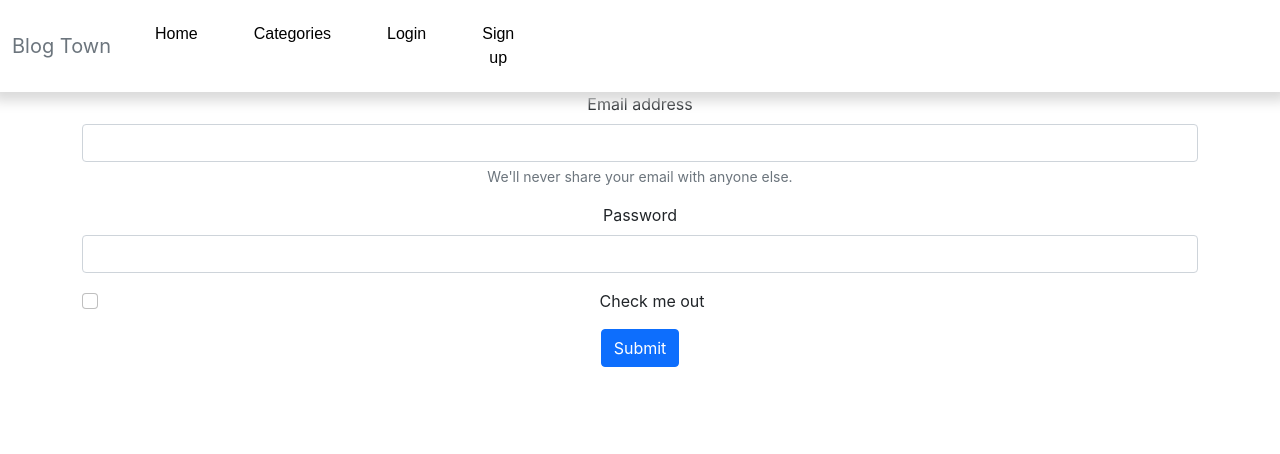
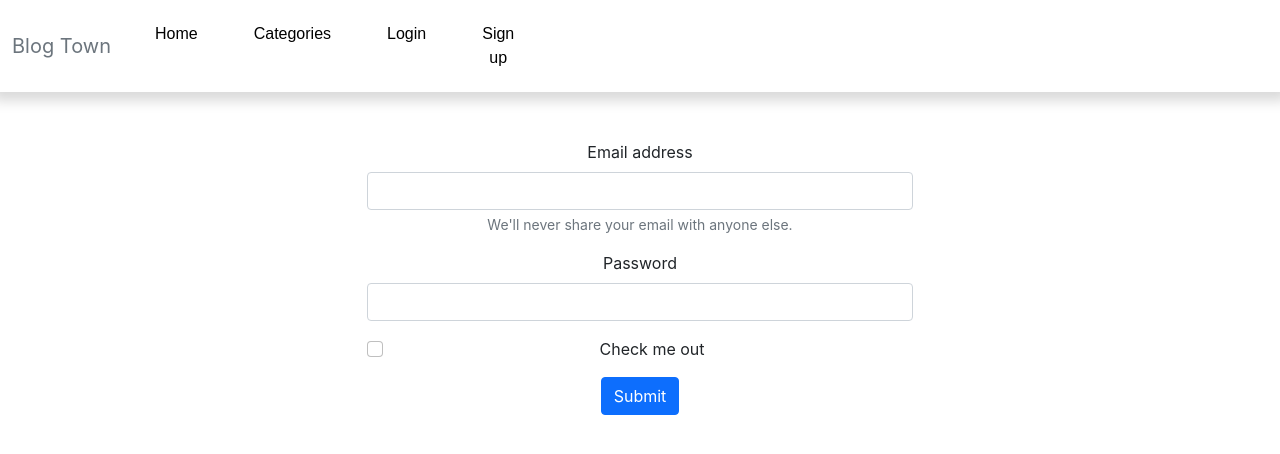
Before and after one commit to erfan-goodarzi/blog-town, a React (Create React App) app: page /login in a window 1280 px wide. Shown: the top 454 px of the page. Built offline with nearby package versions, Linux system fonts and the light colour scheme; a web font is replaced by a local one.

Commit message:
Update Login.js

```diff
--- a/src/Components/auth/Login.js
+++ b/src/Components/auth/Login.js
@@ -50,8 +50,8 @@ export default class Login extends Component {
     return (
       <div>
         <div className="container">
-
-
+          <div className="row mt-5">
+            <div className="col-lg-6 mx-auto">
             <form onSubmit={this.handleSubmit}>
               <div className="mb-3">
                 <label for="exampleInputEmail1" className="form-label">
@@ -96,7 +96,8 @@ export default class Login extends Component {
                 Submit
               </button>
             </form>
-
+            </div>
+          </div>
         </div>
         {/* <form onSubmit={this.handleSubmit}>
           <input
```
Lines whose indentation alone changed are shown as unchanged.
